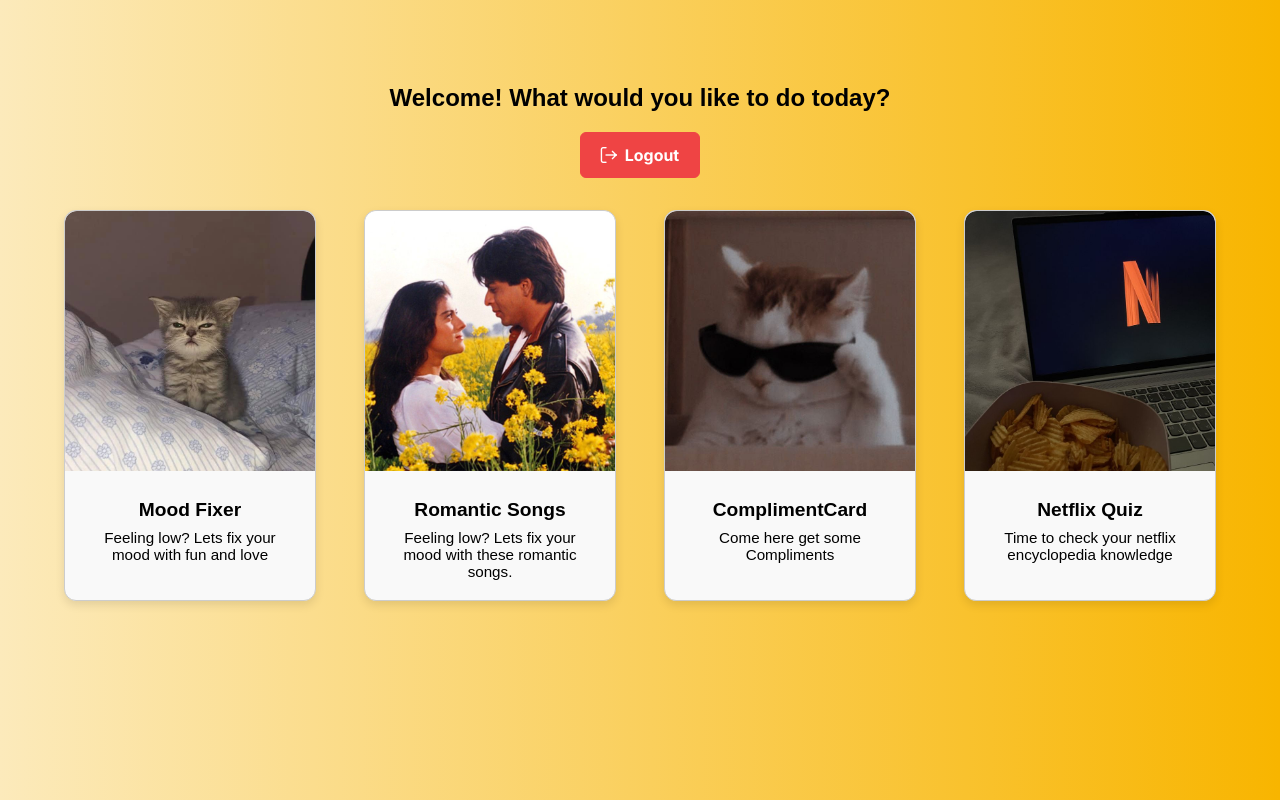
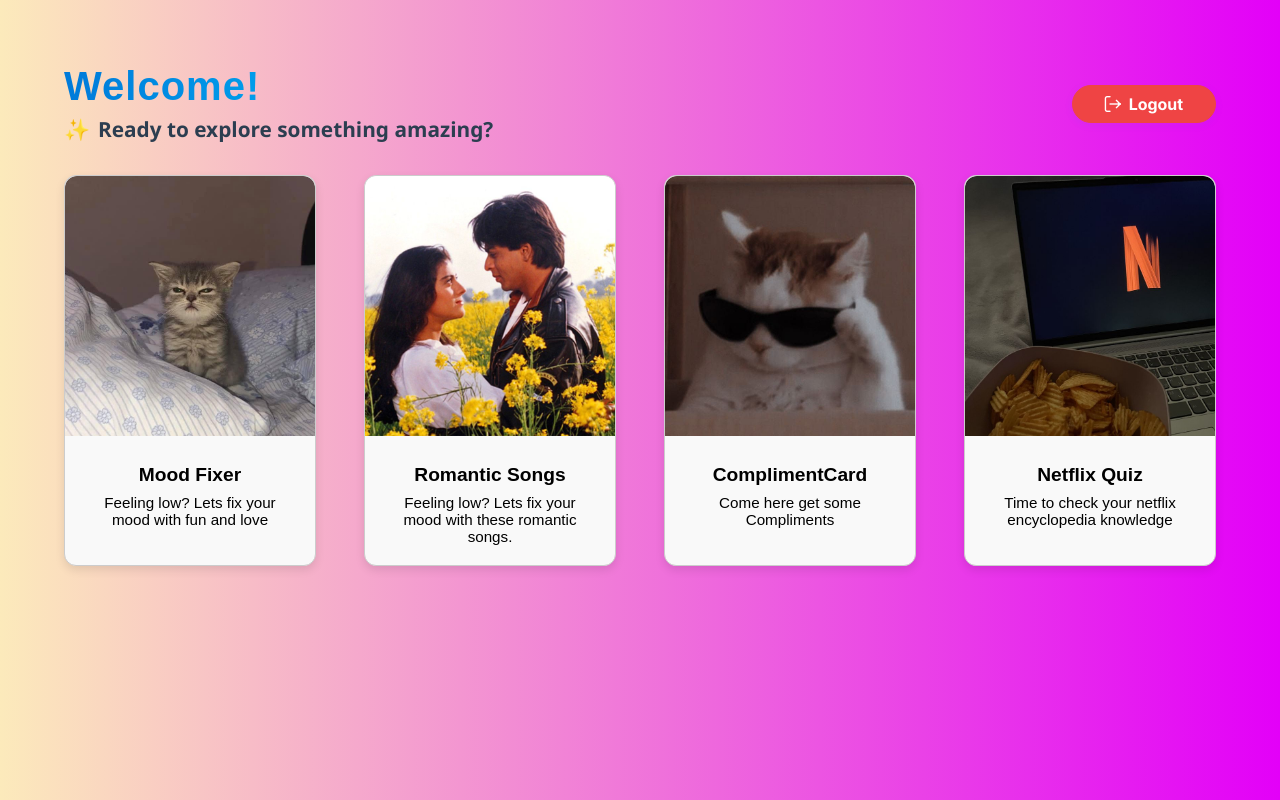
Before and after one commit to darkwolfjazz/NarazGirlfriend, a React (Vite) app in the folder project-girlfriend-frontend/: page /dashboard in a window 1280 px wide. Built offline with nearby package versions, Linux system fonts and the light colour scheme; sample sign-in values are in the browser's storage.

Commit message:
css changes

```diff
--- a/project-girlfriend-frontend/src/components/mood/MoodCard.jsx
+++ b/project-girlfriend-frontend/src/components/mood/MoodCard.jsx
@@ -21,20 +21,20 @@
       onMouseEnter={e => (e.currentTarget.style.transform = 'scale(1.03)')}
       onMouseLeave={e => (e.currentTarget.style.transform = 'scale(1)')}
     >
-      {/* Banner/Image */}
+
       <div
         style={{
-          height: '260px', // 🔹 Increased from 120px → 160px (can use 180px too)
-          backgroundImage: 'url(/assets/banner_images/mood_card.jpg)', // updated URL size for clarity
+          height: '260px',
+          backgroundImage: 'url(/assets/banner_images/mood_card.jpg)',
           backgroundSize: 'cover',
           backgroundPosition: 'center',
           borderTopLeftRadius: '12px',
           borderTopRightRadius: '12px',
         }}
       />
-      {/* Content */}
-      <div style={{ padding: '1.25rem', textAlign: 'center' }}> {/* 🔹 slightly more padding */}
-        <h3 style={{ margin: '0.5rem 0', fontSize: '1.2rem' }}>Mood Fixer</h3> {/* 🔹 bigger title */}
+
+      <div style={{ padding: '1.25rem', textAlign: 'center' }}>
+        <h3 style={{ margin: '0.5rem 0', fontSize: '1.2rem' }}>Mood Fixer</h3>
         <p style={{ margin: 0, fontSize: '0.95rem' }}>Feeling low? Lets fix your mood with fun and love</p>
       </div>
     </div>
--- a/project-girlfriend-frontend/src/components/quiz/QuizCard.jsx
+++ b/project-girlfriend-frontend/src/components/quiz/QuizCard.jsx
@@ -24,17 +24,17 @@
       {/* Banner/Image */}
       <div
         style={{
-          height: '260px', // 🔹 Increased from 120px → 160px (can use 180px too)
-          backgroundImage: 'url(/assets/banner_images/NetflixCard.jpg)', // updated URL size for clarity
+          height: '260px',
+          backgroundImage: 'url(/assets/banner_images/NetflixCard.jpg)',
           backgroundSize: 'cover',
           backgroundPosition: 'center',
           borderTopLeftRadius: '12px',
           borderTopRightRadius: '12px',
         }}
       />
-      {/* Content */}
-      <div style={{ padding: '1.25rem', textAlign: 'center' }}> {/* 🔹 slightly more padding */}
-        <h3 style={{ margin: '0.5rem 0', fontSize: '1.2rem' }}>Netflix Quiz</h3> {/* 🔹 bigger title */}
+
+      <div style={{ padding: '1.25rem', textAlign: 'center' }}>
+        <h3 style={{ margin: '0.5rem 0', fontSize: '1.2rem' }}>Netflix Quiz</h3>
         <p style={{ margin: 0, fontSize: '0.95rem' }}>Time to check your netflix encyclopedia knowledge</p>
       </div>
     </div>
--- a/project-girlfriend-frontend/src/components/quiz/QuizComponent.css
+++ b/project-girlfriend-frontend/src/components/quiz/QuizComponent.css
@@ -34,3 +34,30 @@
     font-size: 1rem;
   }
 }
+
+.score-header {
+  font-size: 2rem;        /* pehle 1.4rem tha, ab bada */
+  font-weight: 700;       /* bold */
+  color: #007ad9;         /* thoda blue, tu chahe toh apna accent warna use kar */
+  margin-bottom: 1.5rem;
+  text-align: center;
+  letter-spacing: 2px;
+}
+.question-text {
+  font-size: 1.45rem;     /* pehle 1.25rem tha, ab bada */
+  font-weight: 700;       /* bold */
+  color: #34495e;
+  margin-bottom: 1.8rem;
+  line-height: 1.4;
+  text-align: center;
+  letter-spacing: 1px;
+}
+@media (max-width: 500px) {
+  .score-header {
+    font-size: 1.25rem;
+  }
+  .question-text {
+    font-size: 1.1rem;
+    margin-bottom: 1.2rem;
+  }
+}
--- a/project-girlfriend-frontend/src/components/quiz/QuizComponent.jsx
+++ b/project-girlfriend-frontend/src/components/quiz/QuizComponent.jsx
@@ -17,7 +17,7 @@
   const[quizOver,setQuizOver]=useState(false);
   const[loading,setLoading]=useState(false);
   const toast=useRef(null);
-
+  const navigate=useNavigate();
   const[usedQuestionIds,setUsedQuestionIds]=useState(new Set());
 
   const handleLogout=()=>{
@@ -123,6 +123,7 @@
             <h3>Quiz Finished!</h3>
             <p className="final-score">Your final score: {score}</p>
             <Button label="Restart Quiz" onClick={resetQuiz} />
+            <Button label="Logout" icon="pi pi-sign-out" severity="danger" onClick={handleLogout} />
           </div>
         ) : (
           <form onSubmit={submitAnswer}>
--- a/project-girlfriend-frontend/src/components/songs/RomanticSongs.css
+++ b/project-girlfriend-frontend/src/components/songs/RomanticSongs.css
@@ -1,7 +1,7 @@
 body {
   margin: 0;
   padding: 0;
-  background: linear-gradient(to right, #fceabb, #f8b500);
+  background: linear-gradient(to right, #fceabb, #e300f8);
   font-family: sans-serif;
 }
 
--- a/project-girlfriend-frontend/src/components/songs/SongCard.jsx
+++ b/project-girlfriend-frontend/src/components/songs/SongCard.jsx
@@ -21,20 +21,20 @@
       onMouseEnter={e => (e.currentTarget.style.transform = 'scale(1.03)')}
       onMouseLeave={e => (e.currentTarget.style.transform = 'scale(1)')}
     >
-      {/* Banner/Image */}
+
       <div
         style={{
-          height: '260px', // 🔹 Increased from 120px → 160px (can use 180px too)
-          backgroundImage: 'url(/assets/banner_images/SongCard.jpg)', // updated URL size for clarity
+          height: '260px',
+          backgroundImage: 'url(/assets/banner_images/SongCard.jpg)',
           backgroundSize: 'cover',
           backgroundPosition: 'center',
           borderTopLeftRadius: '12px',
           borderTopRightRadius: '12px',
         }}
       />
-      {/* Content */}
-      <div style={{ padding: '1.25rem', textAlign: 'center' }}> {/* 🔹 slightly more padding */}
-        <h3 style={{ margin: '0.5rem 0', fontSize: '1.2rem' }}>Romantic Songs</h3> {/* 🔹 bigger title */}
+
+      <div style={{ padding: '1.25rem', textAlign: 'center' }}>
+        <h3 style={{ margin: '0.5rem 0', fontSize: '1.2rem' }}>Romantic Songs</h3>
         <p style={{ margin: 0, fontSize: '0.95rem' }}>Feeling low? Lets fix your mood with these romantic songs.</p>
       </div>
     </div>
--- a/project-girlfriend-frontend/src/pages/Dashboard.jsx
+++ b/project-girlfriend-frontend/src/pages/Dashboard.jsx
@@ -6,7 +6,7 @@
 import ComplimentCard from '../components/compliments/ComplimentCard';
 import QuizCard from '../components/quiz/QuizCard';
 
-// Responsive CSS for grid using CSS-in-JS (no external CSS needed)
+
 const gridCss = `
 .dashboard-row {
   display: flex;
@@ -44,19 +44,65 @@
 
   const navigate=useNavigate();
     return (
-     <div style={{ padding: '2rem', width: '100%', boxSizing: 'border-box' }}>
-      {/* Inject responsive grid CSS */}
+    <div style={{ padding: '2rem', width: '100%', boxSizing: 'border-box' }}>
       <style>{gridCss}</style>
-      <h2 style={{ textAlign: 'center' }}>Welcome! What would you like to do today?</h2>
-      <div style={{ textAlign: 'center', marginBottom: '1.5rem' }}>
+
+      <div
+        style={{
+          display: 'flex',
+          justifyContent: 'space-between',
+          alignItems: 'center',
+          gap: '1rem',
+          marginBottom: '2rem',
+          flexWrap: 'wrap'
+        }}
+      >
+        <div style={{ textAlign: 'left' }}>
+          <h2
+            style={{
+              fontSize: '2.5rem',
+              fontWeight: 700,
+              background: 'linear-gradient(90deg, #007ad9, #00c6ff)',
+              WebkitBackgroundClip: 'text',
+              WebkitTextFillColor: 'transparent',
+              margin: 0,
+              letterSpacing: '1px'
+            }}
+          >
+            Welcome!
+          </h2>
+         <div
+  style={{
+    fontSize: '1.3rem',
+    fontWeight: 600,
+    color: '#2c3e50',
+    marginTop: '0.4rem',
+    fontFamily: `'Segoe UI', Tahoma, Geneva, Verdana, sans-serif`,
+    display: 'flex',
+    alignItems: 'center',
+    gap: '0.5rem'
+  }}
+>
+  <span role="img" aria-label="sparkles">✨</span>
+  Ready to explore something amazing?
+</div>
+
+        </div>
         <Button
           label="Logout"
           icon="pi pi-sign-out"
           severity="danger"
           onClick={handleLogout}
+          style={{
+            fontWeight: 600,
+            borderRadius: '1.5rem',
+            padding: '0.5rem 2rem',
+            fontSize: '1rem',
+            boxShadow: '0 2px 8px 0 rgba(0,122,217,0.08)'
+          }}
         />
       </div>
-      {/* Responsive grid row */}
+
       <div className="dashboard-row" style={{ marginTop: '2rem' }}>
         <MoodCard onClick={() => navigate('/mood')} />
         <SongCard onClick={() => navigate('/romantic-songs')} />
```
